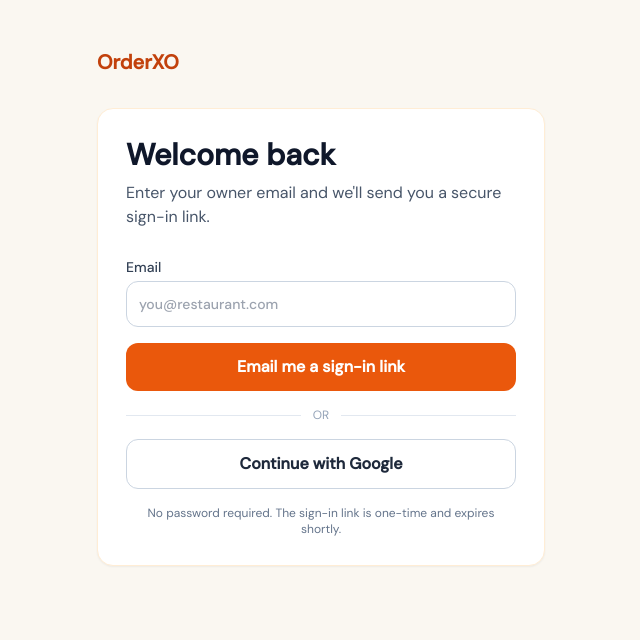
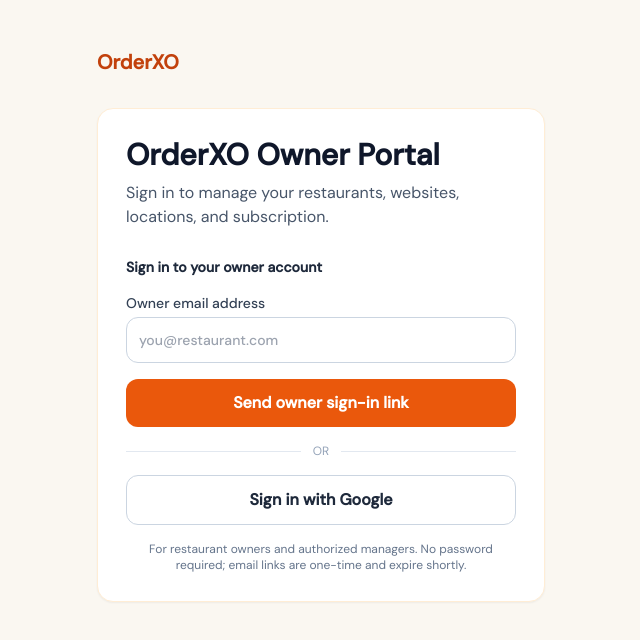
Before and after one commit to KhanhTranJBI/orderxo-app, a Next.js app: page /login in a window 1280 px wide. Shown: the top 640 px of the page, without its empty margins (319-959 px from the left). Built offline with nearby package versions, Linux system fonts and the light colour scheme.

Commit message:
update sign in page

```diff
--- a/app/login/page.js
+++ b/app/login/page.js
@@ -6,8 +6,8 @@
 
   return (
     <OwnerShell
-      title="Welcome back"
-      description="Enter your owner email and we'll send you a secure sign-in link."
+      title="OrderXO Owner Portal"
+      description="Sign in to manage your restaurants, websites, locations, and subscription."
     >
       {sessionExpired && (
         <div
--- a/components/PasswordlessSignIn.jsx
+++ b/components/PasswordlessSignIn.jsx
@@ -48,7 +48,7 @@
       }
       className="w-full rounded-xl border border-slate-300 bg-white px-4 py-3 font-semibold text-slate-800 hover:bg-slate-50"
     >
-      Continue with Google
+      Sign in with Google
     </button>
   );
 
@@ -57,7 +57,7 @@
       <div className="rounded-xl border border-green-200 bg-green-50 p-4 text-green-900">
         <h2 className="font-semibold">Check your email</h2>
         <p className="mt-1 text-sm">
-          If an OrderXO owner account exists for <strong>{email}</strong>, we sent a secure one-time
+          If an OrderXO Owner Portal account exists for <strong>{email}</strong>, we sent a secure one-time
           sign-in link.
         </p>
       </div>
@@ -67,8 +67,9 @@
     </div>
   ) : (
     <form onSubmit={submit} className="space-y-4">
+      <p className="text-sm font-semibold text-slate-800">Sign in to your owner account</p>
       <label className="block text-sm font-medium text-slate-700">
-        Email
+        Owner email address
         <input
           required
           type="email"
@@ -84,7 +85,7 @@
         disabled={busy}
         className="w-full rounded-xl bg-orange-600 px-4 py-3 font-semibold text-white disabled:opacity-60"
       >
-        {busy ? "Sending…" : "Email me a sign-in link"}
+        {busy ? "Sending…" : "Send owner sign-in link"}
       </button>
       <div className="flex items-center gap-3 text-xs text-slate-400">
         <span className="h-px flex-1 bg-slate-200" />
@@ -93,7 +94,7 @@
       </div>
       {googleButton}
       <p className="text-center text-xs text-slate-500">
-        No password required. The sign-in link is one-time and expires shortly.
+        For restaurant owners and authorized managers. No password required; email links are one-time and expire shortly.
       </p>
     </form>
   );
```
